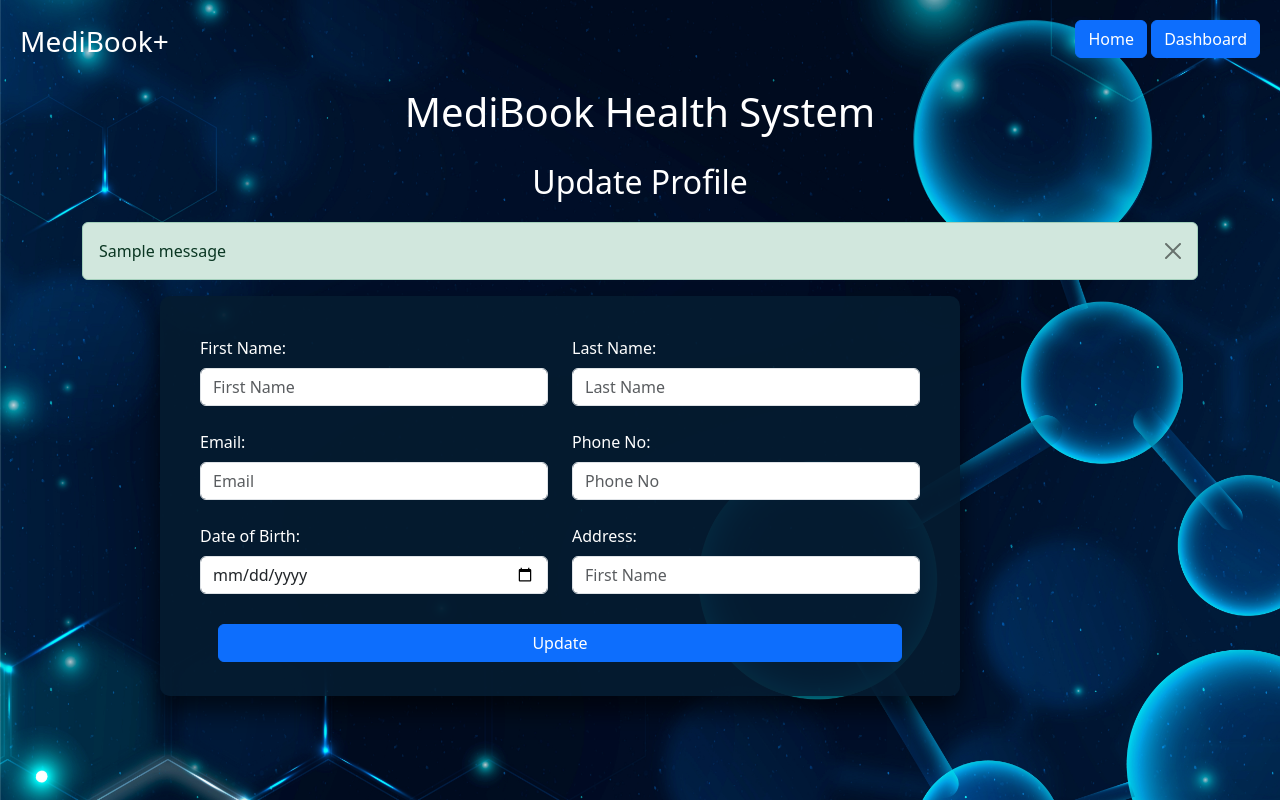
After one commit to Lakshmi-Narayana-Kollapudi/doctor-patient-appointment-booking-system, a Flask app: page /patient/update_profile in a window 1280 px wide. The commit adds this page. Run offline with Flask 3, Linux system fonts and the light colour scheme; tables that the repository leaves empty hold one stand-in row (values such as "Sample post"); one stand-in notice (Sample message) is shown.

Commit message:
after implementing profile update logic

```diff
--- a/src/__init__.py
+++ b/src/__init__.py
@@ -1,5 +1,6 @@
-from flask import Flask, render_template
+from flask import Flask
 from flask_sqlalchemy import SQLAlchemy
+from flask_bcrypt import Bcrypt
 
 app = Flask(__name__)
 
@@ -8,5 +9,6 @@ app.config['SQLALCHEMY_TRACK_MODIFICATIONS'] = False
 app.config['SECRET_KEY'] = 'ec9439cfc6c796ae2029594d'
 
 db = SQLAlchemy(app)
+bcrypt = Bcrypt(app)
 
 from src import routes
--- a/src/forms.py
+++ b/src/forms.py
@@ -1,6 +1,5 @@
-from flask import Flask, render_template, redirect, url_for, flash
 from flask_wtf import FlaskForm
-from wtforms import StringField, DateField, PasswordField, SubmitField
+from wtforms import StringField, DateField, PasswordField, SubmitField,SelectField
 from wtforms.validators import Length, EqualTo, Email, DataRequired,ValidationError
 from src.models import NewPatient, Patient, Doctor, NewDoctor
 from src import db
@@ -8,7 +7,27 @@ from src import app
 
 with app.app_context():
     db.create_all()
+# --------------------------------------------------------- Appointment Form ------------------------------------------------------------------------
+class AppointmentForm(FlaskForm):
+    doctor = SelectField('Choose Doctor', coerce=int, validators=[DataRequired()])
+    appointment_date = DateField('Appointment Date', validators=[DataRequired()])
+    submit = SubmitField('Submit Appointment Request')
 
+    def __init__(self, *args, **kwargs):
+        super(AppointmentForm, self).__init__(*args, **kwargs)
+        self.doctor.choices = [(0, 'Select Doctor')] + [(doctor.id, doctor.first_name) for doctor in Doctor.query.all()]
+# --------------------------------------------------------- Admin Login form ----------------------------------------------------------------------------
+class AdminLoginForm(FlaskForm):
+    email = StringField('Email', validators=[DataRequired(), Email()])
+    password = PasswordField('Password', validators=[DataRequired()])
+    submit = SubmitField('Login')
+
+# --------------------------------------------------------- Admin Password reset form ----------------------------------------------------------------
+class AdminPasswordResetForm(FlaskForm):
+    new_email = StringField('New Email', validators=[DataRequired(),Email()])
+    new_password = PasswordField('New Password', validators=[DataRequired()])
+    confirm_password = PasswordField('Confirm Password', validators=[DataRequired()])
+    submit = SubmitField('Update')
 
 # ------------------------------------------------------ Patient Registration form --------------------------------------------------------------------
 class RegisterForm(FlaskForm):
@@ -47,11 +66,22 @@ class RegisterForm(FlaskForm):
     submit = SubmitField(label='Register')
 
 
-# --------------------------------------------------------- Patient Login form -------------------------------------------------------------
+# --------------------------------------------------------- Patient Login form -------------------------------------------------------------------------------
 class PatientLoginForm(FlaskForm):
     email = StringField('Email', validators=[DataRequired(), Email()])
     password = PasswordField('Password', validators=[DataRequired()])
     submit = SubmitField('Login')
+
+
+# ------------------------------------------------------ Patient details update form -----------------------------------------------------------------
+class UpdatePatientForm(FlaskForm):
+    first_name = StringField('First Name', validators=[DataRequired()])
+    last_name = StringField('Last Name', validators=[DataRequired()])
+    email = StringField('Email', validators=[DataRequired(), Email()])
+    date_of_birth = DateField('Date of Birth', validators=[DataRequired()])
+    phone_number = StringField('Phone Number', validators=[DataRequired()])
+    address = StringField('Address', validators=[DataRequired()])
+    submit = SubmitField('Update')
 
 
 # ------------------------------------------------------ Doctor Registration form --------------------------------------------------------------------
@@ -92,8 +122,19 @@ class DoctorRegisterForm(FlaskForm):
     address = StringField("Address",validators=[DataRequired()])
     submit = SubmitField(label='Register')
 
-# --------------------------------------------------------- Doctor Login form -------------------------------------------------------------
+# --------------------------------------------------------- Doctor Login form ----------------------------------------------------------------------------
 class DoctorLoginForm(FlaskForm):
     email = StringField('Email', validators=[DataRequired(), Email()])
     password = PasswordField('Password', validators=[DataRequired()])
     submit = SubmitField('Login')
+
+
+# ------------------------------------------------------ Doctor details update form -----------------------------------------------------------------
+class UpdateDoctorForm(FlaskForm):
+    first_name = StringField('First Name', validators=[DataRequired()])
+    last_name = StringField('Last Name', validators=[DataRequired()])
+    email = StringField('Email', validators=[DataRequired(), Email()])
+    speciality = StringField("Speciality", validators=[DataRequired()])
+    phone_number = StringField('Phone Number', validators=[DataRequired()])
+    address = StringField('Address', validators=[DataRequired()])
+    submit = SubmitField('Update')
--- a/src/routes.py
+++ b/src/routes.py
@@ -1,11 +1,7 @@
-from flask import Flask, render_template, url_for, redirect, flash, session, request
-from src.models import NewPatient, Patient, NewDoctor, Doctor
-from src.forms import RegisterForm, PatientLoginForm, DoctorRegisterForm, DoctorLoginForm
-from src import app
-from src import db
-
-# Simulating a super admin's email for demonstration
-super_admin_email = 'superadmin@example.com'
+from flask import render_template, url_for, redirect, flash, session
+from src.models import NewPatient, Patient, NewDoctor, Doctor, Admin
+from src.forms import RegisterForm, PatientLoginForm, DoctorRegisterForm, DoctorLoginForm, AdminLoginForm, AdminPasswordResetForm, AppointmentForm, UpdatePatientForm, UpdateDoctorForm
+from src import app, db
 
 @app.route('/')
 def home():
@@ -15,8 +11,7 @@ def home():
 def registration():
     return render_template('registration.html')
 # -------------------------------------------------------------------- Admin Routes ------------------------------------------------------------------
-
-@app.route('/admin')
+@app.route('/admin/dashboard')
 def admin_dashboard():
     patients = Patient.query.all()
     newpatients = NewPatient.query.all()
@@ -24,20 +19,67 @@ def admin_dashboard():
     newdoctors = NewDoctor.query.all()
     return render_template('/admin/admin_dashboard.html', patients=patients,newpatients=newpatients,doctors=doctors,newdoctors=newdoctors)
 
+
+@app.route('/admin/login', methods=['GET', 'POST'])
+def admin_login():
+    form = AdminLoginForm()
+
+    if form.validate_on_submit():
+        email = form.email.data
+        password = form.password.data
+
+        admin = Admin.query.filter_by(email=email, password=password).first()
+        if admin:
+            flash('Login successful!',category='success')
+            # Redirect to admin dashboard or other admin functionality
+            return redirect('/admin/dashboard')
+        else:
+            flash('Invalid credentials. Please try again.',category='danger')
+
+    return render_template('/admin/admin_login.html', form=form)
+
+
+
+@app.route('/admin/update/<int:admin_id>', methods=['GET', 'POST'])
+def admin_update(admin_id):
+    form = AdminPasswordResetForm()
+
+    admin = Admin.query.get(admin_id)
+    if not admin:
+        flash('Admin not found.',category='danger')
+        return redirect('/admin/login')
+
+    if form.validate_on_submit():
+        new_email = form.new_email.data
+        new_password = form.new_password.data
+        confirm_password = form.confirm_password.data
+
+        if new_password == confirm_password:
+            if new_email:
+                admin.email = new_email
+            admin.password = new_password
+            db.session.commit()
+            flash('Admin Details Updated successfully..',category='success')
+            return redirect('/admin/login')
+        else:
+            flash('Passwords do not match.',category='danger')
+
+    return render_template('/admin/admin_update.html', form=form)
+
+
+
 @app.route('/admin/approve_patient/<int:new_patient_id>', methods=['POST'])
 def approve_patient(new_patient_id):
     new_patient = NewPatient.query.get(new_patient_id)
     if new_patient:
         patient_data = {
-            'id': new_patient.id,
             'first_name': new_patient.first_name,
             'last_name': new_patient.last_name,
             'email': new_patient.email,
             'date_of_birth': new_patient.date_of_birth,
             'phone_number': new_patient.phone_number,
-            'password': new_patient.password,
+            'password_hash': new_patient.password_hash,
             'address': new_patient.address,
-            'approved':new_patient.approved,
         }
 
         # Create a new entry in the Patient model
@@ -51,7 +93,7 @@ def approve_patient(new_patient_id):
 
         flash('Patient approved successfully.')
 
-    return redirect('/admin')
+    return redirect('/admin/dashboard')
 
 
 @app.route('/admin/delete_patient/<int:new_patient_id>', methods=['POST'])
@@ -62,7 +104,17 @@ def delete_patient(new_patient_id):
         db.session.commit()
         flash('Patient deleted successfully.')
         # Notify patient about deletion if needed
-    return redirect('/admin')
+    return redirect('/admin/dashboard')
+
+@app.route('/admin/delete/patient/<int:patient_id>', methods=['POST'])
+def delete_existing_patient(patient_id):
+    patient = Patient.query.get(patient_id)
+    if patient:
+        db.session.delete(patient)
+        db.session.commit()
+        flash('Patient deleted successfully.')
+        # Notify patient about deletion if needed
+    return redirect('/admin/dashboard')
 
 
 @app.route('/admin/approve_doctor/<int:new_doctor_id>', methods=['POST'])
@@ -70,7 +122,6 @@ def approve_doctor(new_doctor_id):
     new_doctor = NewDoctor.query.get(new_doctor_id)
     if new_doctor:
         doctor_data = {
-            'id': new_doctor.id,
             'first_name': new_doctor.first_name,
             'last_name': new_doctor.last_name,
             'doctor_id': new_doctor.doctor_id,
@@ -78,7 +129,7 @@ def approve_doctor(new_doctor_id):
             'email': new_doctor.email,
             'date_of_birth': new_doctor.date_of_birth,
             'phone_number': new_doctor.phone_number,
-            'password': new_doctor.password,
+            'password_hash': new_doctor.password_hash,
             'address': new_doctor.address,
             # Add other fields here...
         }
@@ -93,7 +144,7 @@ def approve_doctor(new_doctor_id):
         db.session.commit()
 
         flash('Doctor approved successfully.')
-    return redirect('/admin')
+    return redirect('/admin/dashboard')
 
 @app.route('/admin/delete_doctor/<int:new_doctor_id>', methods=['POST'])
 def delete_doctor(new_doctor_id):
@@ -103,7 +154,17 @@ def delete_doctor(new_doctor_id):
         db.session.commit()
         flash('Doctor deleted successfully.')
 
-    return redirect('/admin')
+    return redirect('/admin/dashboard')
+
+@app.route('/admin/delete/doctor/<int:doctor_id>', methods=['POST'])
+def delete_existing_doctor(doctor_id):
+    doctor = Doctor.query.get(doctor_id)
+    if doctor:
+        db.session.delete(doctor)
+        db.session.commit()
+        flash('Doctor deleted successfully.')
+
+    return redirect('/admin/dashboard')
 # -------------------------------------------------------------------- Doctor Routes -----------------------------------------------------------------
 @app.route('/doctor/dashboard')
 def doctor_dashboard():
@@ -160,40 +221,57 @@ def doctor_login():
         password = form.password.data
 
         # Check if the provided credentials exist in the Patient model
-        doctor = Doctor.query.filter_by(email=email, password=password).first()
-        newdoctor = NewDoctor.query.filter_by(email=email, password=password).first()
+        doctor = Doctor.query.filter_by(email=email).first()
+        newdoctor = NewDoctor.query.filter_by(email=email).first()
         if newdoctor:
             flash('Your registration is still pending approval.', category='warning')
-        elif doctor:
-            # Allow access to the dashboard or wherever you redirect after login
-            flash('Login successful!', category='success')
+        elif doctor and doctor.check_password_correction(
+                attempted_password=password
+        ):
+            flash(f'Success! You are logged in as: {doctor.first_name}', category='success')
             session['doctor_id'] = doctor.id
             return redirect('/doctor/dashboard')
-            # else:
-            #     flash('Your registration is still pending approval.')
         else:
             flash('Invalid credentials. Please try again.',category='danger')
 
     return render_template('/doctor/doctor_login.html', form=form)
+
+@app.route('/doctor/update_profile', methods=['GET', 'POST'])
+def doctor_update_profile():
+    patient_id = session.get('doctor_id')
+
+    doctor = Doctor.query.get(patient_id)
+    form = UpdateDoctorForm(obj=doctor)
+
+    if form.validate_on_submit():
+        form.populate_obj(doctor)
+        db.session.commit()
+        flash(f'Doctor details updated successfully....', category='success')
+        return redirect(url_for('doctor_dashboard'))
+
+    return render_template('doctor/doctor_update_profile.html', form=form)
 # -------------------------------------------------------------------- Patient Routes ----------------------------------------------------------------
 @app.route('/patient/dashboard')
 def patient_dashboard():
+    form = AppointmentForm()
     doctors=Doctor.query.all()
     patient_id = session.get('patient_id')
     if patient_id:
-        # Fetch patient's specific data from the database using patient_id
         patient = Patient.query.get(patient_id)
 
         if patient:
-            # Pass patient data to the dashboard template
-            return render_template('/patient/patient_dashboard.html', patient=patient,doctors=doctors)
+                if form.validate_on_submit():
+                    # Process the appointment booking logic here
+                            doctor_id = form.doctor.data
+                            appointment_date = form.appointment_date.data
+                        # Pass patient data to the dashboard template
+                return render_template('/patient/patient_dashboard.html', patient=patient, doctors=doctors, form=form)
         else:
             flash('Patient data not found.')
             return redirect('/patient/login')
     else:
         flash('Please log in first.')
         return redirect('/patient/login')
-
 
 
 @app.route('/patient/register', methods=['GET', 'POST'])
@@ -230,18 +308,30 @@ def patient_login():
         password = form.password.data
 
         # Check if the provided credentials exist in the Patient model
-        patient = Patient.query.filter_by(email=email, password=password).first()
-        newpatient = NewPatient.query.filter_by(email=email, password=password).first()
+        patient = Patient.query.filter_by(email=email).first()
+        newpatient = NewPatient.query.filter_by(email=email).first()
         if newpatient:
-            flash('Your registration is still pending approval.', category='warning')
-        elif patient:
-            # Allow access to the dashboard or wherever you redirect after login
-            flash('Login successful!', category='success')
-            session['patient_id'] = patient.id
-            return redirect('/patient/dashboard')
-            # else:
-            #     flash('Your registration is still pending approval.')
+             flash('Your registration is still pending approval.', category='warning')
+        elif patient and patient.check_password_correction(attempted_password=password):
+                session['patient_id'] = patient.id
+                flash(f'Success! You are logged in as: {patient.first_name}', category='success')
+                return redirect(url_for('patient_dashboard'))
         else:
-            flash('Invalid credentials. Please try again.',category='danger')
+            flash('Invalid credentials. Please try again.', category='danger')
 
     return render_template('/patient/patient_login.html', form=form)
+
+@app.route('/patient/update_profile', methods=['GET', 'POST'])
+def patient_update_profile():
+    patient_id = session.get('patient_id')
+
+    patient = Patient.query.get(patient_id)
+    form = UpdatePatientForm(obj=patient)
+
+    if form.validate_on_submit():
+        form.populate_obj(patient)
+        db.session.commit()
+        flash(f'Patient details updated successfully....', category='success')
+        return redirect(url_for('patient_dashboard'))
+
+    return render_template('patient/patient_update_profile.html', form=form)
--- a/src/templates/base.html
+++ b/src/templates/base.html
@@ -17,7 +17,12 @@
 
     <div class="d-flex justify-content-between" style="padding: 20px;">
         <a class="fs-3 fw-medium" style="text-decoration: none; text-align: center; color: white">MediBook+</a>
-        <a href="{{ url_for('home') }}" class="btn btn-primary fs-6 fw-medium">Home</a>
+        <div>
+            <a href="{{ url_for('home') }}" class="btn btn-primary fs-6 fw-medium">Home</a>
+            {% block nav %}
+
+            {% endblock %}
+        </div>
     </div>
 
     <P class="fs-1 fw-medium" style="text-align: center; color: white;"> MediBook Health System</P>
@@ -41,4 +46,5 @@
 {% block style %}
 
 {% endblock %}
+
 </html>
--- a/src/templates/doctor/doctor_registration.html
+++ b/src/templates/doctor/doctor_registration.html
@@ -104,7 +104,7 @@
     }
 
     body {
-        background-image: url('static/images/bg2.jpg');
+        background-image: url('/static/images/bg2.jpg');
         background-size: cover;
     }
 
--- a/src/templates/home.html
+++ b/src/templates/home.html
@@ -21,7 +21,7 @@
     <div class="d-flex justify-content-around flex-column mb-3">
       <a href="{{ url_for('patient_login') }}" class="btn btn-light fs-5 fw-medium">Patient Login</a><br>
       <a href="{{ url_for('doctor_login') }}" class="btn btn-light fs-5 fw-medium">Doctor Login</a><br>
-      <a href="{{ url_for('admin_dashboard') }}" class="btn btn-light fs-5 fw-medium">Admin Login</a>
+      <a href="{{ url_for('admin_login') }}" class="btn btn-light fs-5 fw-medium">Admin Login</a>
     </div>
   </div>
 
--- a/src/templates/patient/patient_registration.html
+++ b/src/templates/patient/patient_registration.html
@@ -14,6 +14,7 @@
         <a class="fs-3 fw-medium" style="text-decoration: none; color: white;">MediBook+</a>
         <a href="{{ url_for('home') }}" class="btn btn-primary fs-6 fw-medium">Home</a>
     </div>
+    <p class="fs-1 fw-medium" style="text-align: center; color: white;">Patient Registration</p>
     {% with messages = get_flashed_messages(with_categories=true) %}
     {% if messages %}
     {% for category, message in messages %}
@@ -25,7 +26,6 @@
     {% endif %}
     {% endwith %}
     <div>
-        <p class="fs-1 fw-medium" style="text-align: center; color: white;">Patient Registration</p>
         <div class="box container">
             <form method="post">
                 {{ form.hidden_tag() }}
@@ -94,7 +94,7 @@
     }
 
     body {
-        background-image: url('static/images/bg2.jpg');
+        background-image: url('/static/images/bg2.jpg');
         background-size: cover;
     }
 
--- /dev/null
+++ b/src/templates/patient/patient_update_profile.html
@@ -0,0 +1,90 @@
+{% extends 'base.html' %}
+
+{% block title %}
+Patient Profile Update
+{% endblock %}
+
+{% block nav %}
+<a href="{{ url_for('patient_dashboard') }}" class="btn btn-primary fs-6 fw-medium">Dashboard</a>
+{% endblock %}
+
+{% block content %}
+
+<p class="fs-2 fw-medium" style="text-align: center; color: white;"> Update Profile</p>
+    <div class="container">
+        {% with messages = get_flashed_messages(with_categories=true) %}
+        {% if messages %}
+        {% for category, message in messages %}
+        <div class="container alert alert-{{ category }} alert-dismissible fade show" role="alert">
+            {{ message }}
+            <button type="button" class="btn-close" data-bs-dismiss="alert" aria-label="Close"></button>
+        </div>
+        {% endfor %}
+        {% endif %}
+        {% endwith %}
+    </div>
+    <div class="box container">
+        <form method="post">
+            {{ form.hidden_tag() }}
+            <div class="row">
+                <div class="col">
+                    <label for="first_name" class="form-label">First Name:</label>
+                    {{ form.first_name(size=20,class="form-control", placeholder="First Name") }}
+                </div>
+                <div class="col">
+                    <label for="last_name" class="form-label">Last Name:</label>
+                    {{ form.last_name(size=20,class="form-control", placeholder="Last Name") }}
+                </div>
+            </div><br>
+            <div class="row">
+                <div class="col">
+                    <label for="email" class="form-label">Email:</label>
+                    {{ form.email(size=100,class="form-control", placeholder="Email") }}
+                </div>
+                <div class="col">
+                    <label for="phone_number" class="form-label">Phone No:</label>
+                    {{ form.phone_number(size=20,class="form-control", placeholder="Phone No") }}
+                </div>
+            </div><br>
+            <div class="row">
+                <div class="col">
+                    <label for="date_of_birth" class="form-label">Date of Birth:</label>
+                    {{ form.date_of_birth(size=30,class="form-control", placeholder="Date of Birth") }}
+                </div>
+                <div class="col">
+                    <label for="address" class="form-label">Address:</label>
+                    {{ form.address(size=100,class="form-control", placeholder="First Name") }}
+                </div>
+            </div>
+            <div class="row" style="padding: 30px;">
+                {{ form.submit(class="btn btn-primary mb-3 fw-medium") }}
+            </div>
+        </form>
+    </div>
+
+{% endblock %}
+
+{% block style %}
+
+<style>
+    .box {
+        position: relative;
+        top: 200px;
+        left: 25%;
+        width: 800px;
+        height: 400px;
+        padding: 40px;
+        transform: translate(-50%, -50%);
+        background: rgba(5, 28, 48, 0.925);
+        box-sizing: border-box;
+        box-shadow: 0 15px 25px rgba(0, 0, 0, .6);
+        border-radius: 10px;
+    }
+
+
+    label {
+        color: white;
+    }
+</style>
+
+{% endblock %}
```
Also changed, not shown: src/models.py (+61 -11 lines), src/templates/admin/admin_dashboard.html (+20 -0 lines), src/templates/admin/admin_login.html (added, +62 -0 lines), src/templates/admin/admin_update.html (added, +98 -0 lines), src/templates/doctor/doctor_dashboard.html (+15 -0 lines), src/templates/doctor/doctor_update_profile.html (added, +91 -0 lines), src/templates/patient/patient_dashboard.html (+35 -12 lines), instance/sqlite_database.db.
